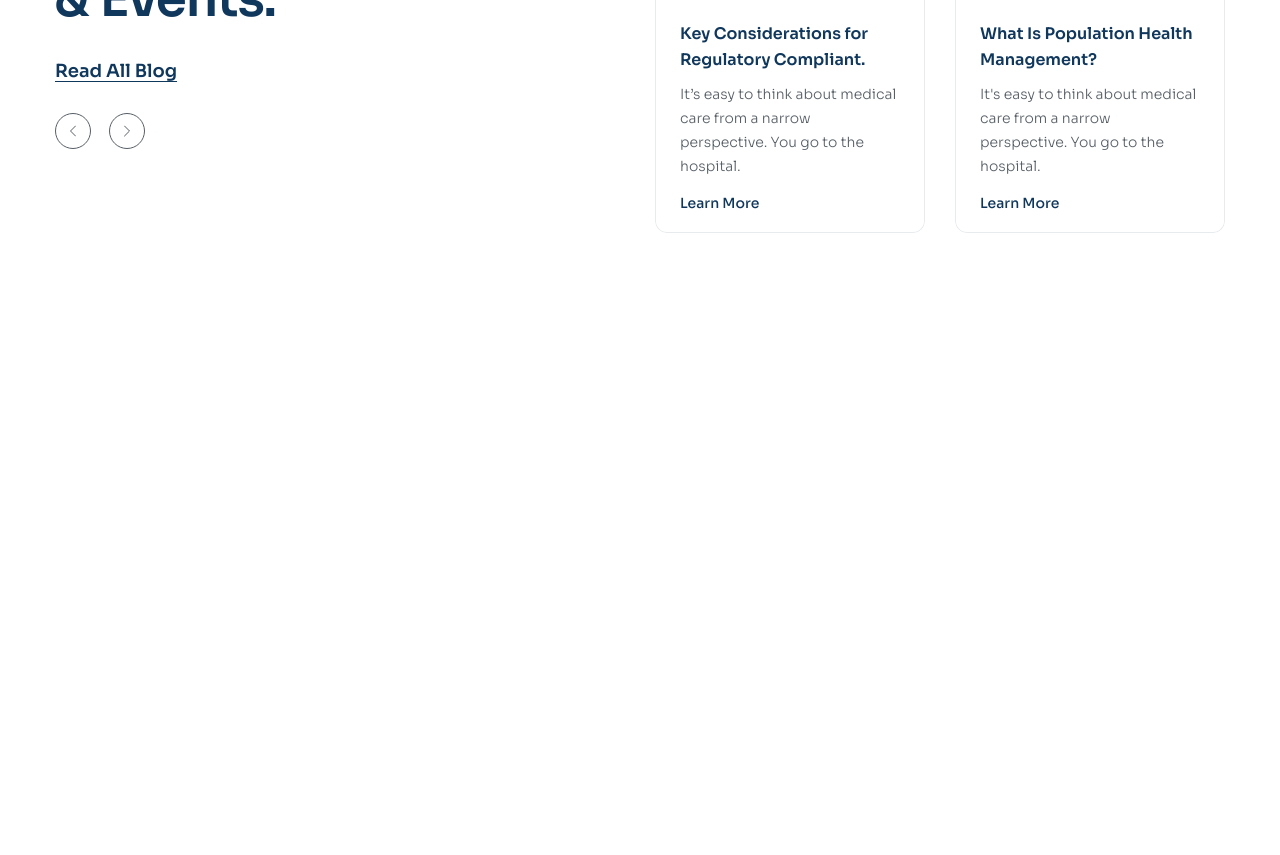
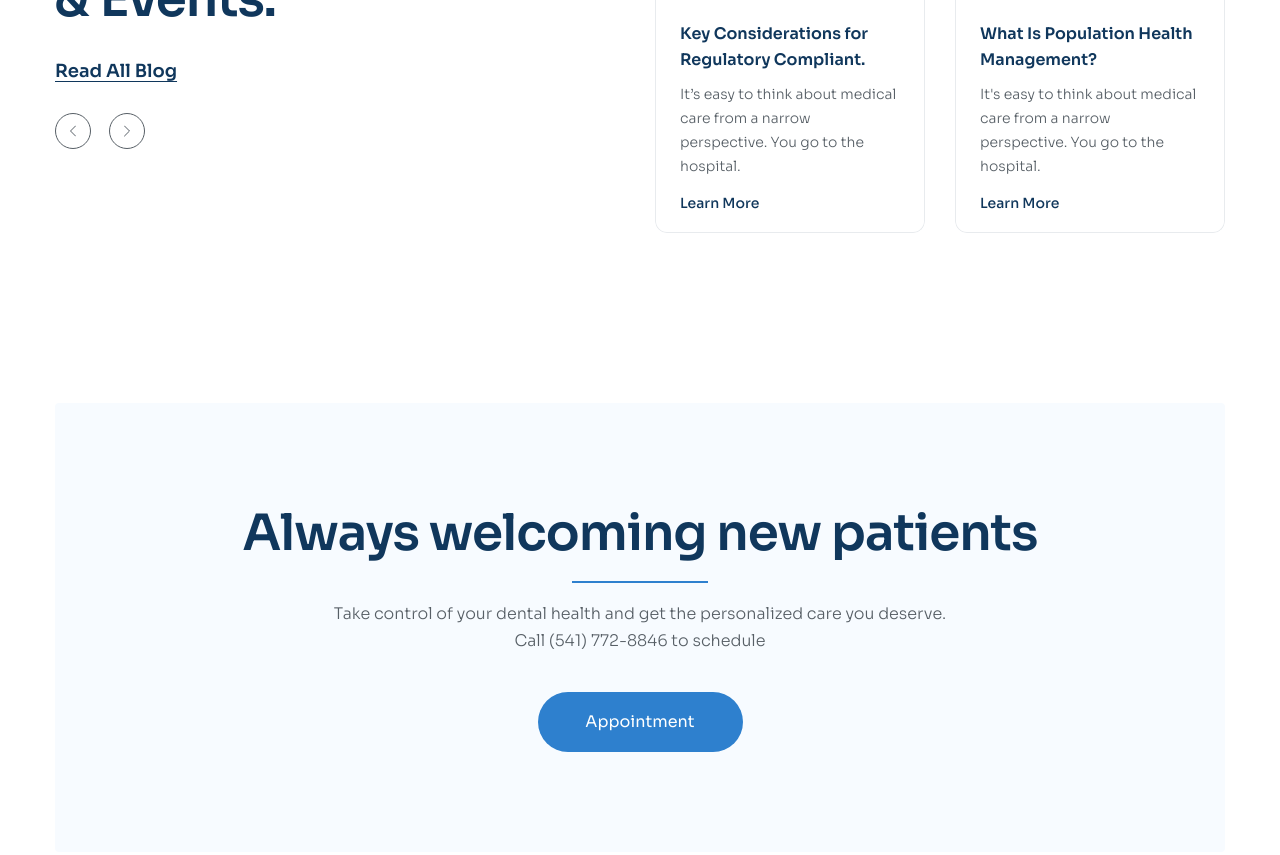
Before and after one commit to lbachannel/dental-care, a plain HTML site: page index.html in a window 1280 px wide. Shown: the part 5305-6160 px from the top of the page. Before the commit the page ends 5623 px from the top, so only its background shows below. Drawn offline with Linux system fonts and the light colour scheme.

Commit message:
code appointment ui

```diff
--- a/assets/css/styles.css
+++ b/assets/css/styles.css
@@ -593,7 +593,6 @@ a {
 }
 
 .news-item:hover {
-    transform: translateY(-18px);
     box-shadow: 0px 18px 50px rgba(0, 0, 0, 0.05);
 }
 
@@ -640,3 +639,43 @@ a {
     line-height: 1.8;
     color: #10375c;
 }
+
+.news-item__more:hover {
+    color: #2e80ce;
+}
+
+/* Appointment */
+.appointment {
+    margin: 85px 0 170px;
+}
+
+.appointment__inner {
+    background: #f7fbff;
+    padding: 100px 70px;
+    text-align: center;
+    border-radius: 4px;
+}
+
+.appointment__heading {
+    position: relative;
+    padding-bottom: 20px;
+}
+
+.appointment__heading::after {
+    display: block;
+    content: "";
+    width: 136px;
+    height: 2px;
+    background: #2e80ce;
+    position: absolute;
+    left: 0;
+    right: 0;
+    bottom: 0;
+    margin: 0 auto;
+}
+
+.appointment__desc {
+    max-width: 617px;
+    margin: 18px auto 38px;
+    font-size: 1.6rem;
+}
--- a/index.html
+++ b/index.html
@@ -373,6 +373,17 @@
                 </div>
             </div>
         </section>
+
+        <!-- Appointment -->
+        <section class="appointment">
+            <div class="container">
+                <div class="appointment__inner">
+                    <h2 class="appointment__heading section-heading">Always welcoming new patients</h2>
+                    <p class="appointment__desc section-desc">Take control of your dental health and get the personalized care you deserve. Call (541) 772-8846 to  schedule</p>
+                    <a href="#!" class="btn">Appointment</a>
+                </div>
+            </div>
+        </section>
     </main>
 </body>
 </html>
```
